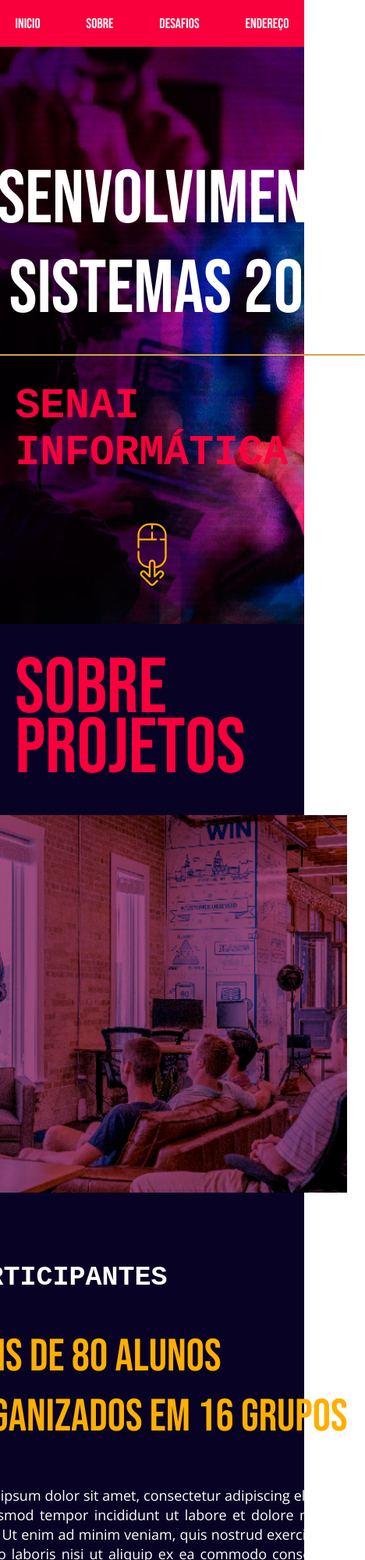
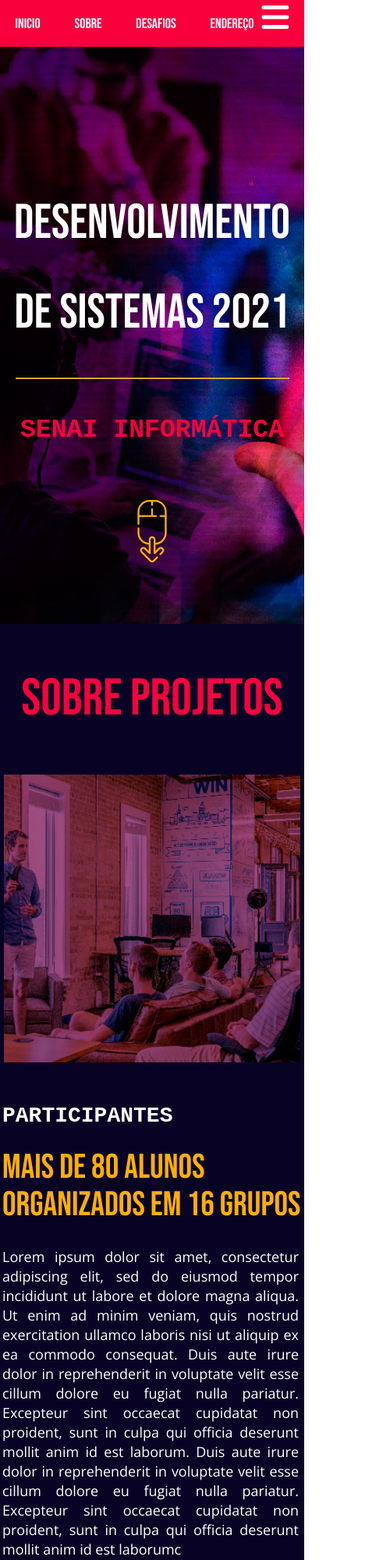
Before and after one commit to LimaGustav/LandingPage---Responsiva, a plain HTML site: page index.html in a window 390 px wide. Shown: the top 2000 px of the page at 78% size, 468 px wide, since content can reach past the window. Drawn offline with nearby package versions, Linux system fonts and the light colour scheme.

Commit message:
Responsividade 490px

```diff
--- a/css/style.css
+++ b/css/style.css
@@ -57,6 +57,10 @@ header{
     text-transform: uppercase;
     font-size: 18px;
     font-family: 'Bebas Neue', cursive;
+}
+
+.btn_menu {
+    display: none;
 }
 
 /* HEADER */
@@ -399,7 +403,7 @@ footer span {
     /* ENDEREÇO */
 
     .endereco {
-        height: 750px;
+        height: 850px;
         justify-content: space-evenly;
     }
 
@@ -413,7 +417,8 @@ footer span {
     }
 
     .box_endereco {
-        width: 100vw;
+        width: 80vw;
+        height: 250px;
         justify-content: center;
     }
 
@@ -424,6 +429,7 @@ footer span {
     .mapa {
         position: unset;
         margin-bottom: 20px;
+        width: 80vw;
     }
 }
 
@@ -451,3 +457,76 @@ footer span {
         width: 500px;
     }
 }
+
+@media (max-width: 600px) {
+
+    hr {
+        width: 90vw;
+    }
+
+    .container_escrita_banner span {
+        font-size: 8.5vw;
+    }
+
+    .container_escrita_banner h1 {
+        font-size: 16vw;
+        width: 95vw;
+        text-align: center;
+    }
+
+    .conteudo_sobre h2 {
+        font-size: 17vw;
+    }
+}
+
+@media (max-width: 490px) {
+
+    .btn_menu {
+        display: block;
+        color: white;
+        font-size: 40px;
+        margin-left: 10px;
+    }
+
+    .sobre {
+        height: 1257px;
+    }
+
+    .box_sobre {
+        height: 80%;
+    }
+
+    .participantes {
+        height: 60%;
+        margin-top: 55px;
+    }
+
+    .participantes span {
+        font-size: 28px;
+    }
+
+    .participantes h3 {
+        width: 384px;
+        font-size: 44px;
+        line-height: 48px;
+    }
+
+    .participantes p {
+        width: 380px;
+    }
+
+    .img_sobre {
+        width: 380px;
+    }
+
+    /* SOBRE */
+
+    footer {
+        text-align: center;
+    }
+
+
+    footer span {
+        width: 70vw;
+    }
+}
--- a/index.html
+++ b/index.html
@@ -4,13 +4,15 @@
     <meta charset="UTF-8">
     <meta http-equiv="X-UA-Compatible" content="IE=edge">
     <meta name="viewport" content="width=device-width, initial-scale=1.0">
+    <script src="https://kit.fontawesome.com/5cb58d0d07.js" crossorigin="anonymous"></script>
     <link rel="stylesheet" href="css/style.css  ">
     <title>LadingPage2</title>
 </head>
 <body>
     <header>
         <div class="container_nav_header grid">
-            <nav class="nav_header">
+            <nav id="links" class="nav_header">
+
                 <a href="#banner">
                     <li>inicio</li>
                 </a>
@@ -23,7 +25,13 @@
                 <a href="#endereco">
                     <li>endereço</li>
                 </a>
+
             </nav>
+
+
+            <a class="btn_menu" href="#" onclick="botaoMenu()">
+                <i class="fas fa-bars"></i>
+            </a>
         </div>
     </header>
 
@@ -95,5 +103,8 @@
     </footer>
 
 
+    <script>
+
+    </script>
 </body>
 </html>
```
